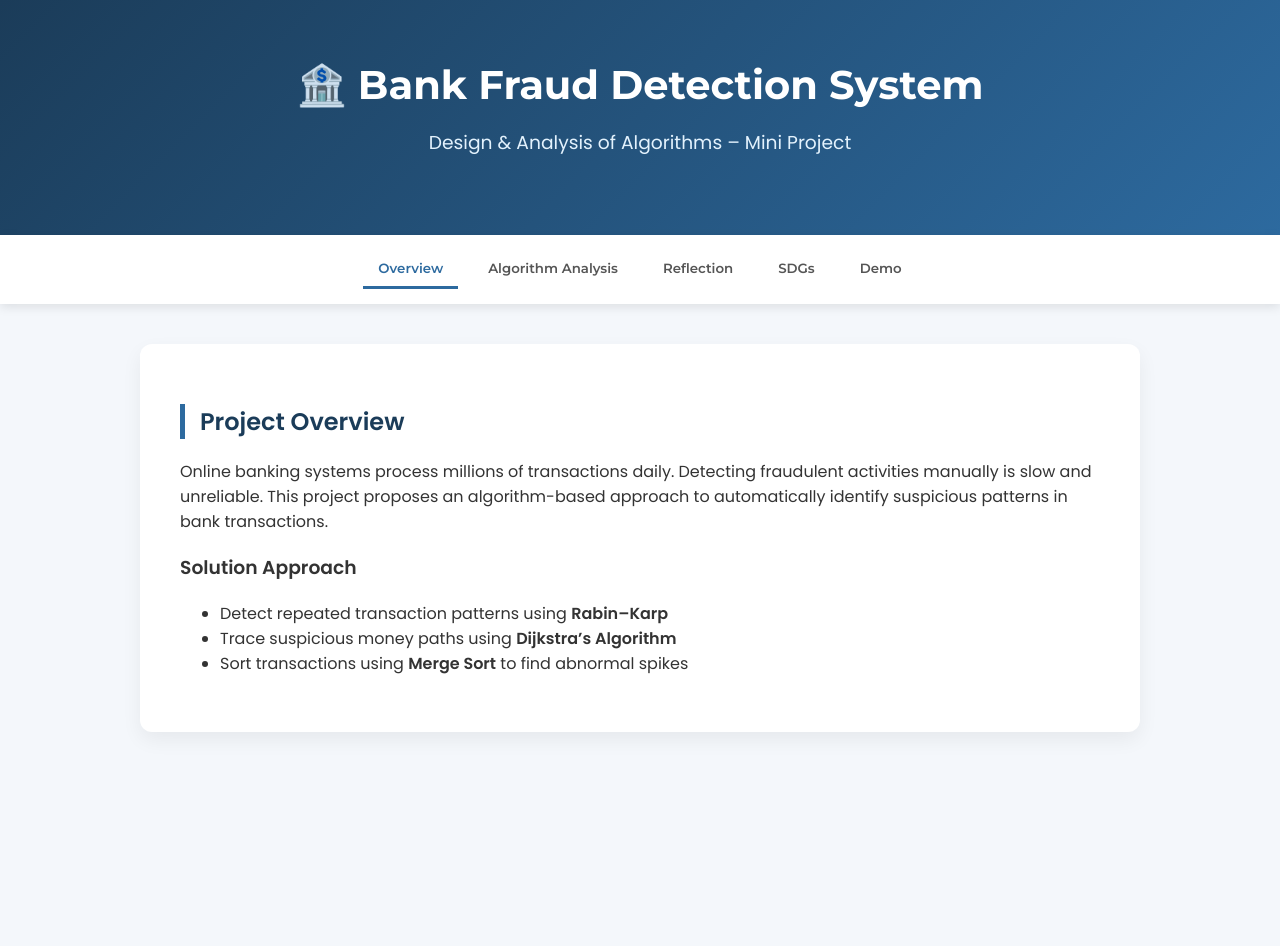
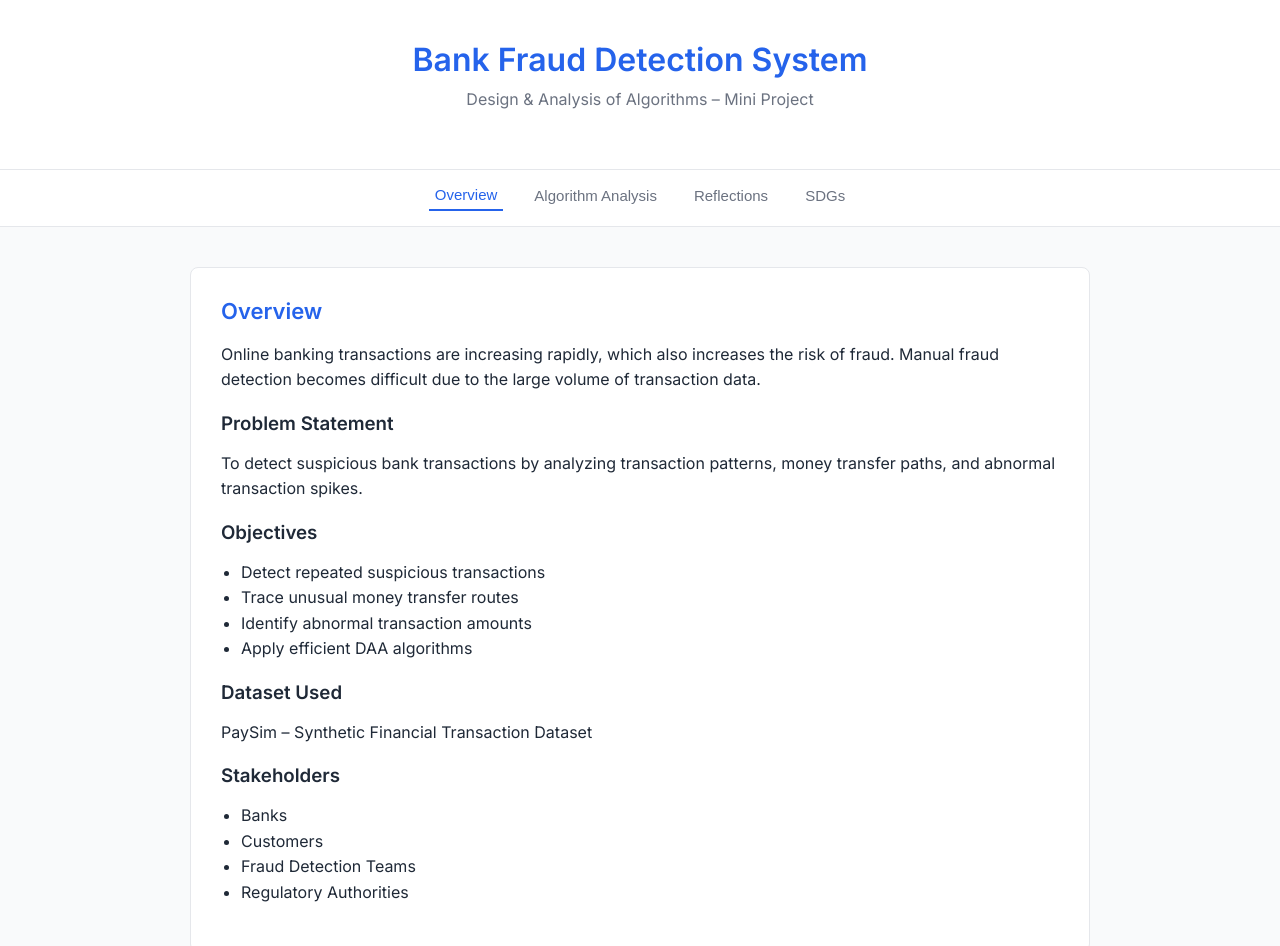
Before and after one commit to sahanashetty525/Bank-Fraud-Detection-System, a plain HTML site: page index.html in a window 1280 px wide. Shown: the top 946 px of the page. Before the commit the page ends 800 px from the top, so only its background shows below. Drawn offline with Linux system fonts and the light colour scheme.

Commit message:
Update index.html

```diff
--- a/index.html
+++ b/index.html
@@ -5,74 +5,69 @@
 <meta name="viewport" content="width=device-width, initial-scale=1.0">
 <title>Bank Fraud Detection System</title>
 
-<link href="https://fonts.googleapis.com/css2?family=Poppins:wght@300;400;500;600&family=Montserrat:wght@500;600;700&display=swap" rel="stylesheet">
+<link href="https://fonts.googleapis.com/css2?family=Inter:wght@300;400;500;600&display=swap" rel="stylesheet">
 
 <style>
 :root {
-  --primary: #1b3c59;
-  --secondary: #2d6a9f;
-  --accent: #e3f2fd;
-  --bg: #f4f7fb;
+  --primary: #2563eb;
+  --bg: #f9fafb;
   --card: #ffffff;
-  --text: #333;
-  --alert: #d32f2f;
-  --success: #388e3c;
+  --text: #1f2937;
+  --muted: #6b7280;
+  --border: #e5e7eb;
 }
 
 body {
   margin: 0;
-  font-family: 'Poppins', sans-serif;
+  font-family: 'Inter', sans-serif;
   background: var(--bg);
   color: var(--text);
 }
 
 header {
-  background: linear-gradient(135deg, var(--primary), var(--secondary));
-  color: white;
+  background: white;
+  border-bottom: 1px solid var(--border);
   text-align: center;
-  padding: 60px 20px;
+  padding: 40px 20px;
 }
 
 header h1 {
-  font-family: 'Montserrat', sans-serif;
-  font-size: 40px;
   margin: 0;
+  font-size: 32px;
+  color: var(--primary);
 }
 
-header h3 {
-  font-weight: 400;
-  color: var(--accent);
+header p {
+  margin-top: 8px;
+  color: var(--muted);
 }
 
 nav {
   background: white;
   display: flex;
   justify-content: center;
-  gap: 15px;
+  gap: 25px;
   padding: 15px;
-  box-shadow: 0 3px 10px rgba(0,0,0,0.1);
-  position: sticky;
-  top: 0;
+  border-bottom: 1px solid var(--border);
 }
 
 nav button {
+  background: none;
   border: none;
-  background: none;
-  font-family: 'Montserrat', sans-serif;
-  font-weight: 600;
+  font-size: 15px;
+  font-weight: 500;
   cursor: pointer;
-  padding: 10px 15px;
-  color: #555;
-  border-bottom: 3px solid transparent;
+  color: var(--muted);
+  padding-bottom: 6px;
 }
 
 nav button.active {
-  border-bottom: 3px solid var(--secondary);
-  color: var(--secondary);
+  color: var(--primary);
+  border-bottom: 2px solid var(--primary);
 }
 
 .container {
-  max-width: 1000px;
+  max-width: 900px;
   margin: 40px auto;
   padding: 0 20px;
 }
@@ -87,56 +82,45 @@ section.active {
 
 .card {
   background: var(--card);
-  padding: 40px;
-  border-radius: 12px;
-  box-shadow: 0 8px 20px rgba(0,0,0,0.06);
-  margin-bottom: 30px;
+  border: 1px solid var(--border);
+  border-radius: 8px;
+  padding: 30px;
+  margin-bottom: 25px;
 }
 
 h2 {
+  margin-top: 0;
+  font-size: 22px;
   color: var(--primary);
-  border-left: 5px solid var(--secondary);
-  padding-left: 15px;
+}
+
+h3 {
+  margin-bottom: 6px;
+}
+
+p, li {
+  line-height: 1.6;
+}
+
+ul {
+  padding-left: 20px;
 }
 
 table {
   width: 100%;
   border-collapse: collapse;
+  margin-top: 15px;
+  font-size: 14px;
 }
 
 th, td {
-  border: 1px solid #ddd;
-  padding: 12px;
+  border: 1px solid var(--border);
+  padding: 10px;
+  text-align: center;
 }
 
 th {
-  background: var(--primary);
-  color: white;
-}
-
-textarea {
-  width: 100%;
-  padding: 15px;
-  border-radius: 8px;
-}
-
-pre {
-  background: #263238;
-  color: #eceff1;
-  padding: 20px;
-  border-radius: 8px;
-  min-height: 180px;
-}
-
-button.run-btn {
-  background: var(--success);
-  color: white;
-  border: none;
-  padding: 12px;
-  font-weight: bold;
-  width: 100%;
-  margin-top: 15px;
-  cursor: pointer;
+  background: #f1f5f9;
 }
 </style>
 </head>
@@ -144,100 +128,119 @@ button.run-btn {
 <body>
 
 <header>
-  <h1>🏦 Bank Fraud Detection System</h1>
-  <h3>Design & Analysis of Algorithms – Mini Project</h3>
+  <h1>Bank Fraud Detection System</h1>
+  <p>Design & Analysis of Algorithms – Mini Project</p>
 </header>
 
 <nav>
   <button class="active" onclick="switchTab('overview', this)">Overview</button>
   <button onclick="switchTab('analysis', this)">Algorithm Analysis</button>
-  <button onclick="switchTab('reflection', this)">Reflection</button>
+  <button onclick="switchTab('reflection', this)">Reflections</button>
   <button onclick="switchTab('sdg', this)">SDGs</button>
-  <button onclick="switchTab('demo', this)">Demo</button>
 </nav>
 
 <div class="container">
 
+<!-- OVERVIEW -->
 <section id="overview" class="active">
   <div class="card">
-    <h2>Project Overview</h2>
+    <h2>Overview</h2>
     <p>
-      Online banking systems process millions of transactions daily. Detecting fraudulent activities manually is slow
-      and unreliable. This project proposes an algorithm-based approach to automatically identify suspicious patterns
-      in bank transactions.
+      Online banking transactions are increasing rapidly, which also increases the risk of fraud.
+      Manual fraud detection becomes difficult due to the large volume of transaction data.
     </p>
 
-    <h3>Solution Approach</h3>
+    <h3>Problem Statement</h3>
+    <p>
+      To detect suspicious bank transactions by analyzing transaction patterns,
+      money transfer paths, and abnormal transaction spikes.
+    </p>
+
+    <h3>Objectives</h3>
     <ul>
-      <li>Detect repeated transaction patterns using <b>Rabin–Karp</b></li>
-      <li>Trace suspicious money paths using <b>Dijkstra’s Algorithm</b></li>
-      <li>Sort transactions using <b>Merge Sort</b> to find abnormal spikes</li>
+      <li>Detect repeated suspicious transactions</li>
+      <li>Trace unusual money transfer routes</li>
+      <li>Identify abnormal transaction amounts</li>
+      <li>Apply efficient DAA algorithms</li>
+    </ul>
+
+    <h3>Dataset Used</h3>
+    <p>PaySim – Synthetic Financial Transaction Dataset</p>
+
+    <h3>Stakeholders</h3>
+    <ul>
+      <li>Banks</li>
+      <li>Customers</li>
+      <li>Fraud Detection Teams</li>
+      <li>Regulatory Authorities</li>
     </ul>
   </div>
 </section>
 
+<!-- ANALYSIS -->
 <section id="analysis">
   <div class="card">
     <h2>Algorithm Analysis</h2>
 
     <table>
       <tr>
-        <th>Task</th>
         <th>Algorithm</th>
-        <th>Time Complexity</th>
+        <th>Used</th>
+        <th>Purpose</th>
+        <th>Time</th>
+        <th>Space</th>
       </tr>
       <tr>
-        <td>Pattern Detection</td>
-        <td>Rabin–Karp</td>
+        <td>Merge Sort</td>
+        <td>Yes</td>
+        <td>Sort transactions</td>
+        <td>O(n log n)</td>
         <td>O(n)</td>
       </tr>
       <tr>
-        <td>Transaction Sorting</td>
-        <td>Merge Sort</td>
-        <td>O(n log n)</td>
+        <td>Rabin–Karp</td>
+        <td>Yes</td>
+        <td>Detect patterns</td>
+        <td>O(n + m)</td>
+        <td>O(1)</td>
       </tr>
       <tr>
-        <td>Money Flow Tracking</td>
         <td>Dijkstra</td>
+        <td>Yes</td>
+        <td>Trace money paths</td>
         <td>O(E log V)</td>
+        <td>O(V + E)</td>
       </tr>
     </table>
-  </div>
-</section>
 
-<section id="reflection">
-  <div class="card">
-    <h2>Individual Reflection</h2>
+    <h3>Reason for Selection</h3>
     <p>
-      This project helped me understand how algorithm selection directly affects performance. Instead of brute-force
-      checking, efficient algorithms reduced execution time and improved scalability.
+      These algorithms are efficient, scalable, and suitable for handling large financial datasets.
     </p>
   </div>
 </section>
 
+<!-- REFLECTIONS -->
+<section id="reflection">
+  <div class="card">
+    <h2>Reflections</h2>
+    <p>
+      This project helped us understand how algorithms can be applied to real-world banking problems.
+      We learned to analyze algorithm efficiency, handle large datasets, and design a practical fraud
+      detection system. The project improved our teamwork, problem-solving, and implementation skills.
+    </p>
+  </div>
+</section>
+
+<!-- SDG -->
 <section id="sdg">
   <div class="card">
     <h2>SDGs Addressed</h2>
     <p><b>SDG 9:</b> Industry, Innovation and Infrastructure</p>
     <p>
-      The project improves financial system reliability by using algorithmic fraud detection, supporting safer
-      digital infrastructure.
+      This project contributes to building secure and reliable digital financial systems
+      using efficient algorithm-based fraud detection.
     </p>
-  </div>
-</section>
-
-<section id="demo">
-  <div class="card">
-    <h2>Fraud Detection Demo</h2>
-
-<textarea id="demoInput">
-TX1001 TX1002 TX1001 TX1003 TX1001
-</textarea>
-
-<button class="run-btn" onclick="runDemo()">Detect Fraud</button>
-
-<pre id="demoOutput">Output will appear here...</pre>
-
   </div>
 </section>
 
@@ -247,27 +250,8 @@ TX1001 TX1002 TX1001 TX1003 TX1001
 function switchTab(id, btn) {
   document.querySelectorAll("section").forEach(s => s.classList.remove("active"));
   document.getElementById(id).classList.add("active");
-
   document.querySelectorAll("nav button").forEach(b => b.classList.remove("active"));
   btn.classList.add("active");
-}
-
-function runDemo() {
-  const input = document.getElementById("demoInput").value.split(/\s+/);
-  const output = document.getElementById("demoOutput");
-
-  let seen = {};
-  let fraud = [];
-
-  input.forEach(tx => {
-    seen[tx] = (seen[tx] || 0) + 1;
-    if (seen[tx] === 3) fraud.push(tx);
-  });
-
-  output.textContent =
-    fraud.length > 0
-    ? "Suspicious repeated transactions detected:\n" + fraud.join(", ")
-    : "No suspicious patterns found.";
 }
 </script>
 
```
